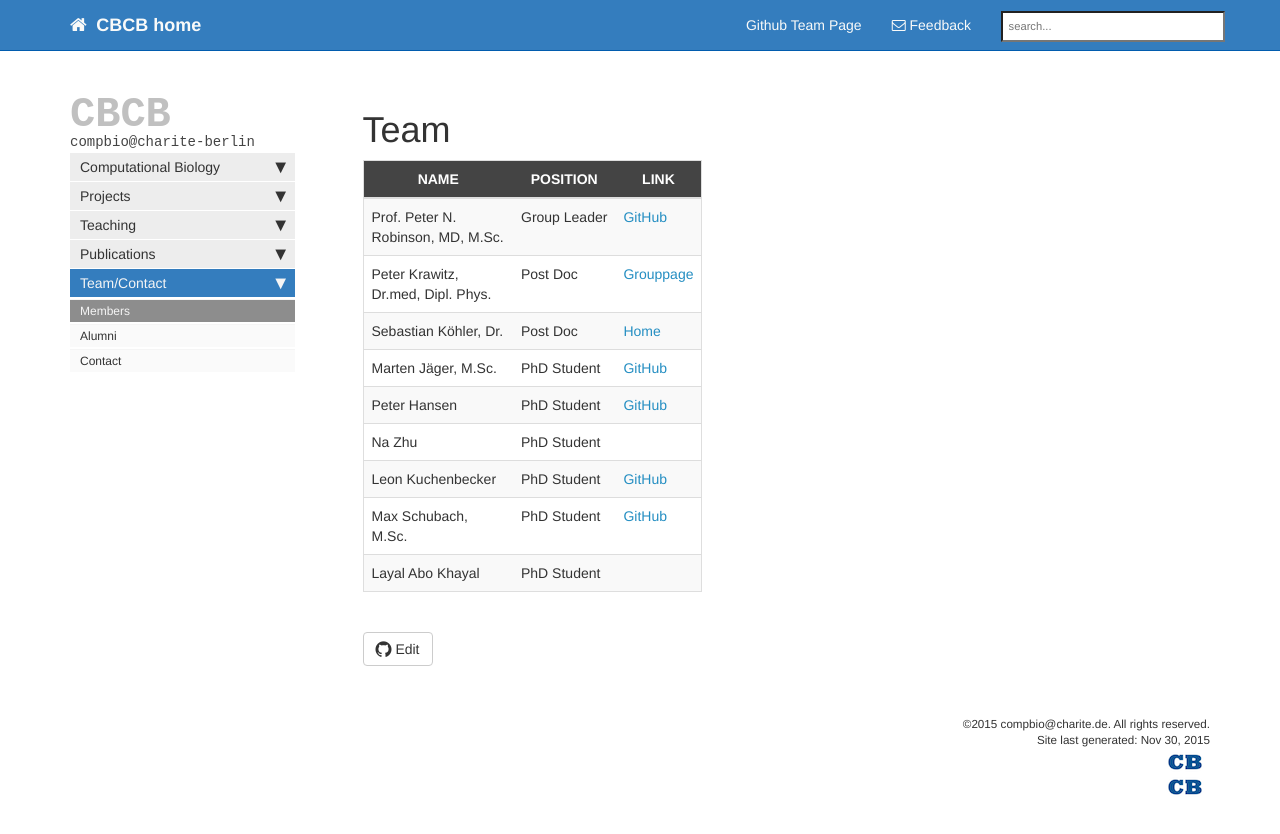
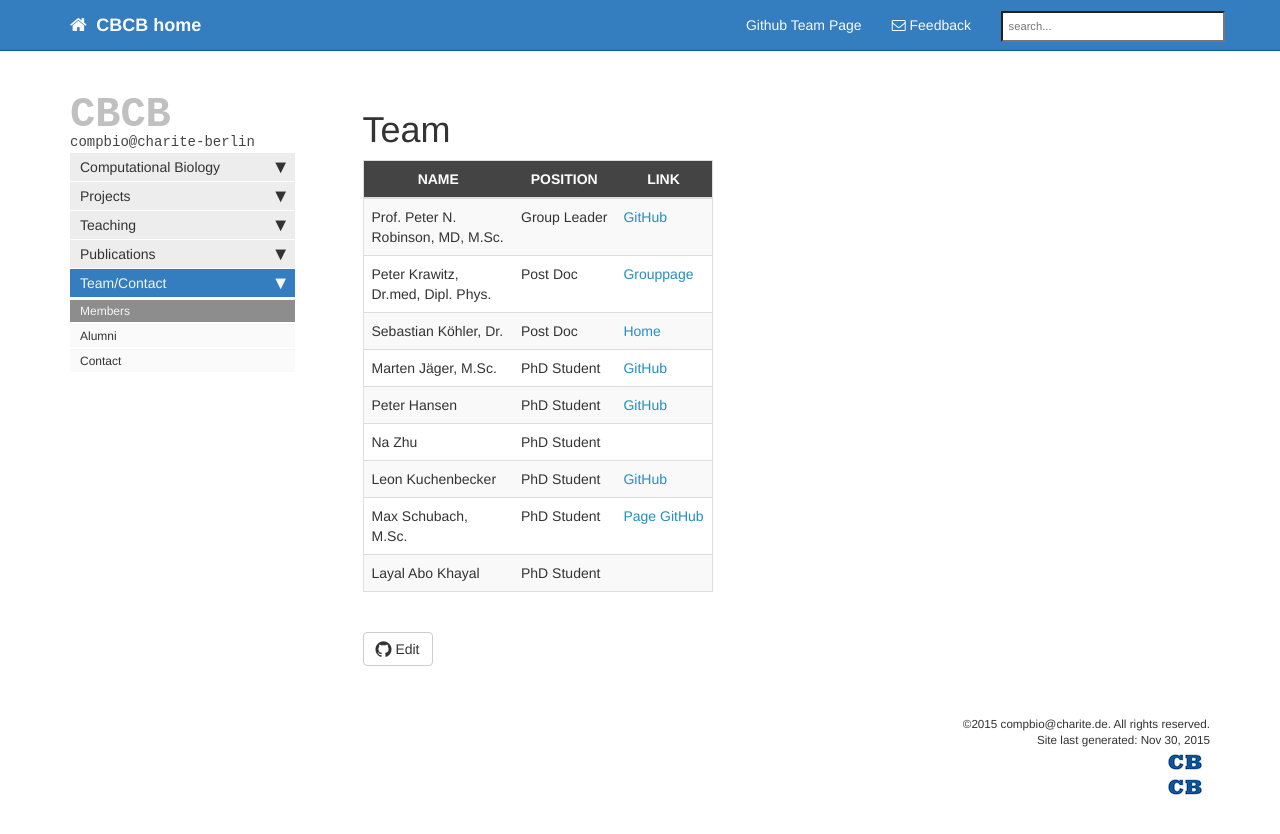
Before and after one commit to charite/charite.github.io, a Jekyll site: the page built from team.md, in a window 1280 px wide. Shown: the top 834 px of the page. Built offline with Jekyll 4.4.1, drawn with Linux system fonts in a browser that asks for light colours; nearby versions of some CDN libraries; library files that are not in the unit come from our copies; Markdown is read by kramdown in place of the engine named in the settings; comment, search, counter and statistics services are not loaded.

Commit message:
Update team.md

```diff
--- a/team.md
+++ b/team.md
@@ -12,5 +12,5 @@ Marten Jäger, M.Sc.                 | PhD Student   | [GitHub](https://github.c
 Peter Hansen                        | PhD Student   | [GitHub](https://github.com/hansenp)
 Na Zhu                              | PhD Student   |
 Leon Kuchenbecker                   | PhD Student   | [GitHub](https://github.com/lkuchenb)
-Max Schubach, M.Sc.                 | PhD Student   | [GitHub](https://github.com/visze)
+Max Schubach, M.Sc.                 | PhD Student   | [Page](team_schubach.html) [GitHub](https://github.com/visze)
 Layal Abo Khayal                    | PhD Student   |
```
